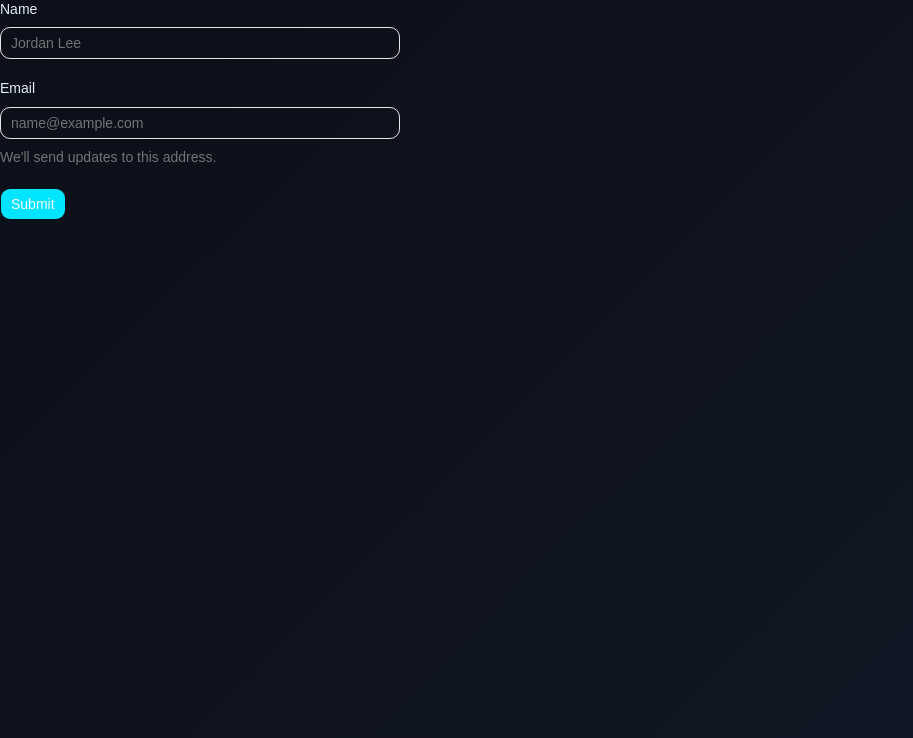
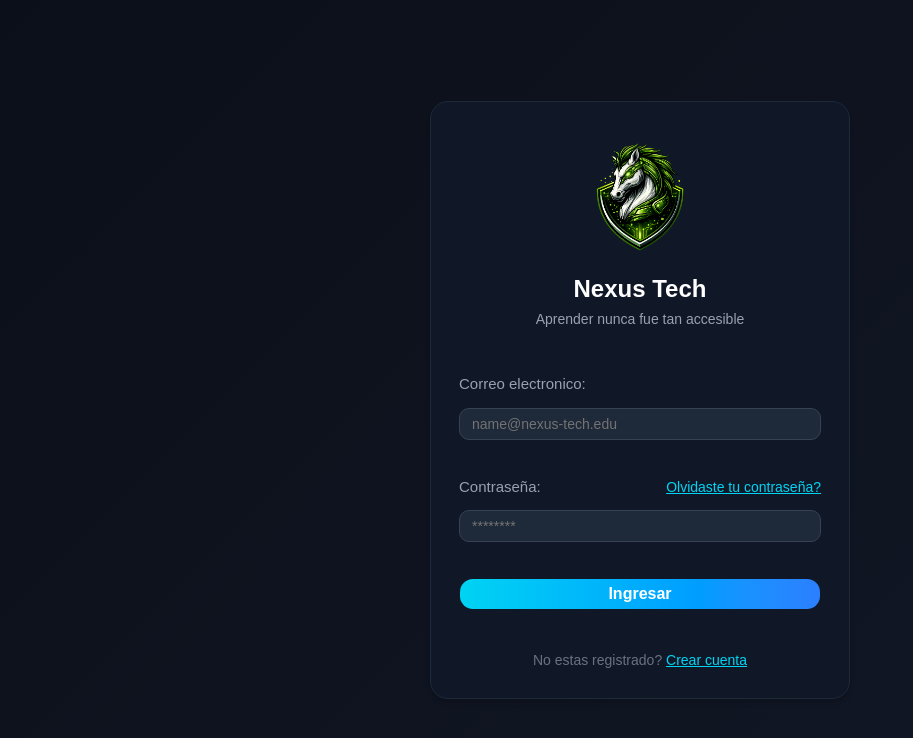
Before and after one commit to ChrisPY-31/UniversityTech, a React (Vite) app: page /sign-in in a window 1280 px wide. Shown: the top 738 px of the page, without its empty margins (0-913 px from the left). Built offline with nearby package versions, Linux system fonts and the light colour scheme.

Commit message:
Se mejoro login

```diff
--- a/src/Pages/Login/Login.jsx
+++ b/src/Pages/Login/Login.jsx
@@ -1,32 +1,85 @@
-
 import { Button } from "@/components/ui/button";
-import { Field, FieldDescription, FieldGroup, FieldLabel } from "@/components/ui/field";
+import {
+  Field,
+  FieldDescription,
+  FieldGroup,
+  FieldLabel,
+} from "@/components/ui/field";
 import { Input } from "@/components/ui/input";
-import React from 'react'
+import React from "react";
+import logoNexusTechP from "../../assets/LogoNexusTechP.png";
 
 const Login = () => {
   return (
-   <FieldGroup className="h-[400px] w-[400px] " >
-      <Field>
-        <FieldLabel htmlFor="fieldgroup-name" >Name</FieldLabel>
-        <Input id="fieldgroup-name" placeholder="Jordan Lee" />
-      </Field>
-      <Field>
-        <FieldLabel htmlFor="fieldgroup-email">Email</FieldLabel>
-        <Input
-          id="fieldgroup-email"
-          type="email"
-          placeholder="name@example.com"
-        />
-        <FieldDescription>
-          We&apos;ll send updates to this address.
-        </FieldDescription>
-      </Field>
-      <Field orientation="horizontal">
-        <Button type="submit">Submit</Button>
-      </Field>
-    </FieldGroup>
-  )
-}
+    <div className="min-h-screen flex items-center justify-center">
+      <FieldGroup
+        className="w-[420px] bg-gray-900 border border-gray-800 rounded-2xl p-7
+    shadow-md transition-all duration-300 ease-out
+     hover:shadow-[0_0_30px_rgba(34,211,238,0.2)]
+    hover:border-cyan-400/40"
+      >
+        <div className="flex flex-col items-center mb-6">
+          <img src={logoNexusTechP} alt="Logo" className="w-24 py-2 " />
 
-export default Login
+          <h1 className="text-white font-bold text-2xl mt-3">Nexus Tech</h1>
+          <p className="text-gray-400 text-sm text-center mt-1">
+            Aprender nunca fue tan accesible
+          </p>
+        </div>
+
+        <Field className="mb-4">
+          <FieldLabel htmlFor="email" className="text-[15px] text-gray-400">
+            Correo electronico:
+          </FieldLabel>
+
+          <Input
+            id="email"
+            type="email"
+            placeholder="name@nexus-tech.edu"
+            className="mt-1 w-full p-3 rounded-lg bg-gray-800 border border-gray-700 text-white outline-none focus:border-cyan-400 transition"
+          />
+        </Field>
+
+        <Field className="mb-4">
+          <div className="flex justify-between items-center">
+            <FieldLabel
+              htmlFor="password"
+              className="text-[15px] text-gray-400"
+            >
+              Contraseña:
+            </FieldLabel>
+
+            <span className="text-sm text-cyan-400 underline cursor-pointer">
+              Olvidaste tu contraseña?
+            </span>
+          </div>
+
+          <Input
+            id="password"
+            type="password"
+            placeholder="********"
+            className="mt-1 w-full p-3 rounded-lg bg-gray-800 border border-gray-700 text-white outline-none focus:border-cyan-400 transition"
+          />
+        </Field>
+
+        <Field>
+          <Button
+            type="submit"
+            className="w-full py-3 rounded-xl text-base font-semibold text-white bg-gradient-to-r from-cyan-400 to-blue-500 hover:opacity-90 transition cursor-pointer"
+          >
+            Ingresar
+          </Button>
+        </Field>
+
+        <p className="text-center text-gray-500 text-sm mt-5">
+          No estas registrado?{" "}
+          <span className="text-cyan-400 underline cursor-pointer">
+            Crear cuenta
+          </span>
+        </p>
+      </FieldGroup>
+    </div>
+  );
+};
+
+export default Login;
```
Also changed, not shown: src/assets/LogoNexusTechP.png (added).
